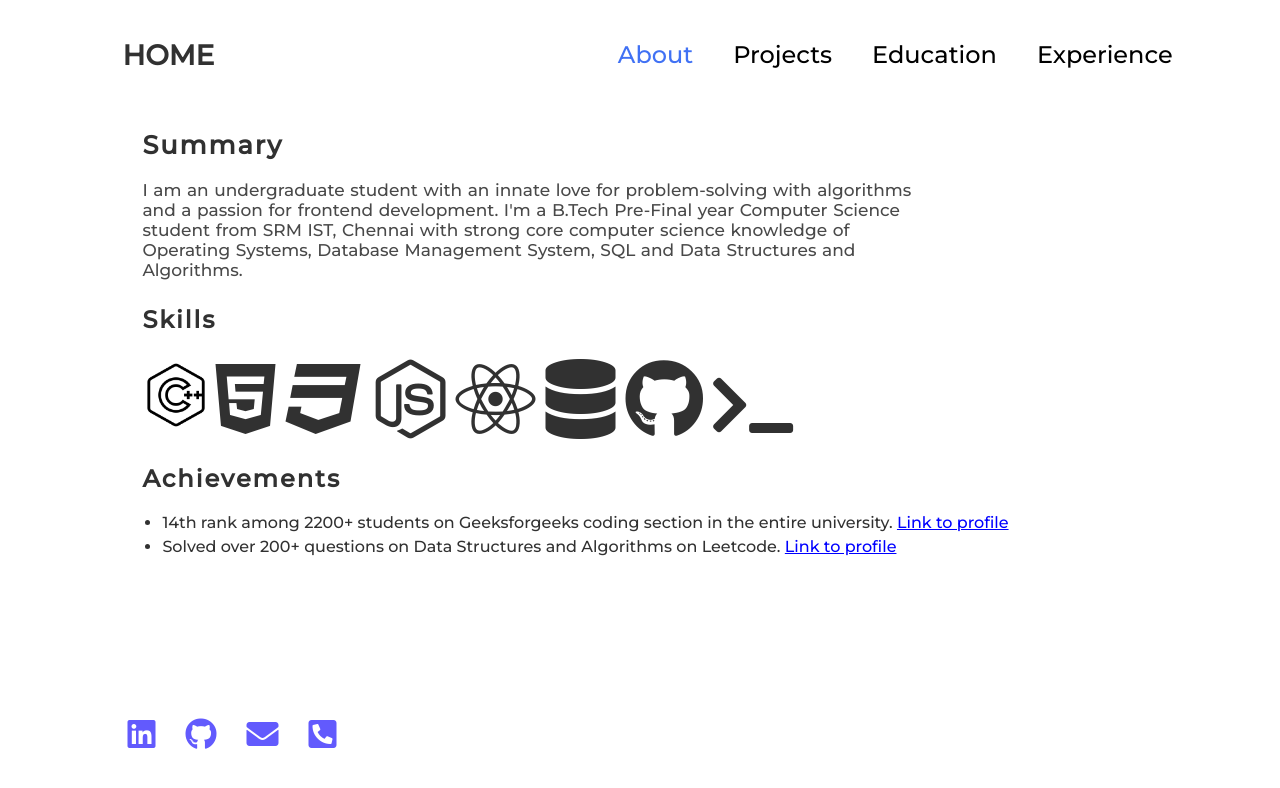
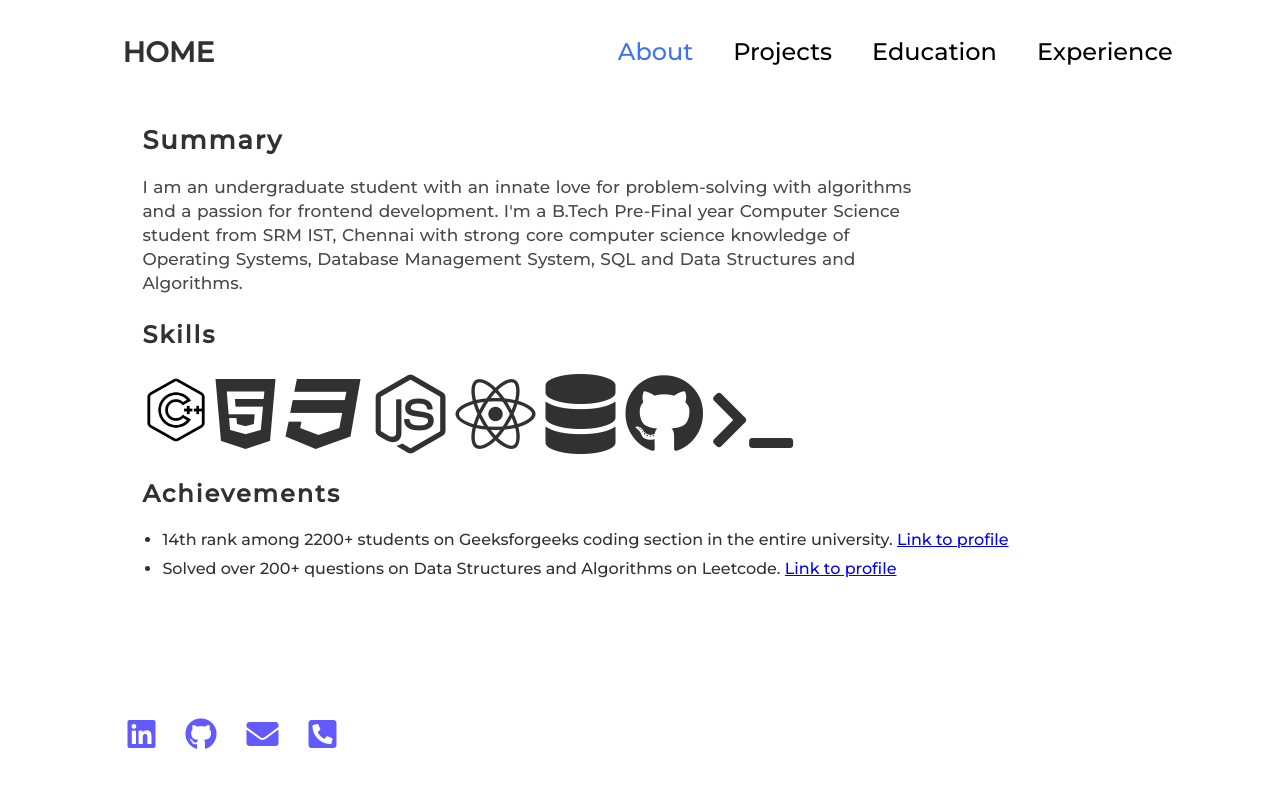
Before and after one commit to skcshubham/portfolio-webapp, a React (Create React App) app: page /about in a window 1280 px wide. Shown: the top 788 px of the page. Built offline with nearby package versions, Linux system fonts and the light colour scheme.

Commit message:
fixed UI

```diff
--- a/src/Components/About/About.css
+++ b/src/Components/About/About.css
@@ -41,6 +41,11 @@ i {
 	margin-bottom: 5px;
 }
 
+p,
+li {
+	line-height: 1.5rem;
+}
+
 @media (max-width: 600px) {
 	.content {
 		grid-template-columns: 1fr;
```
